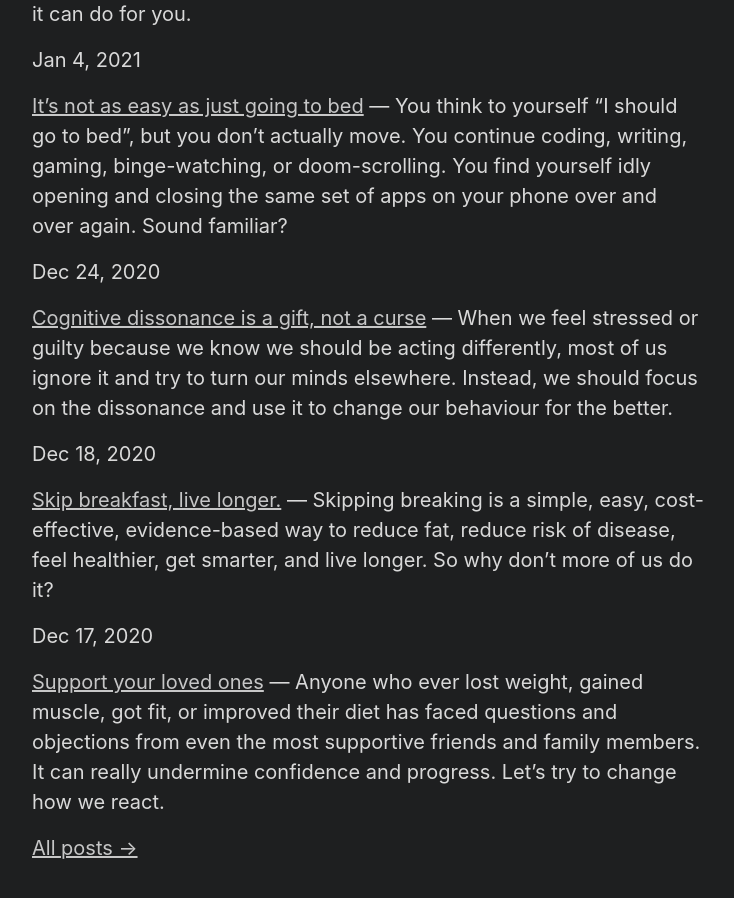
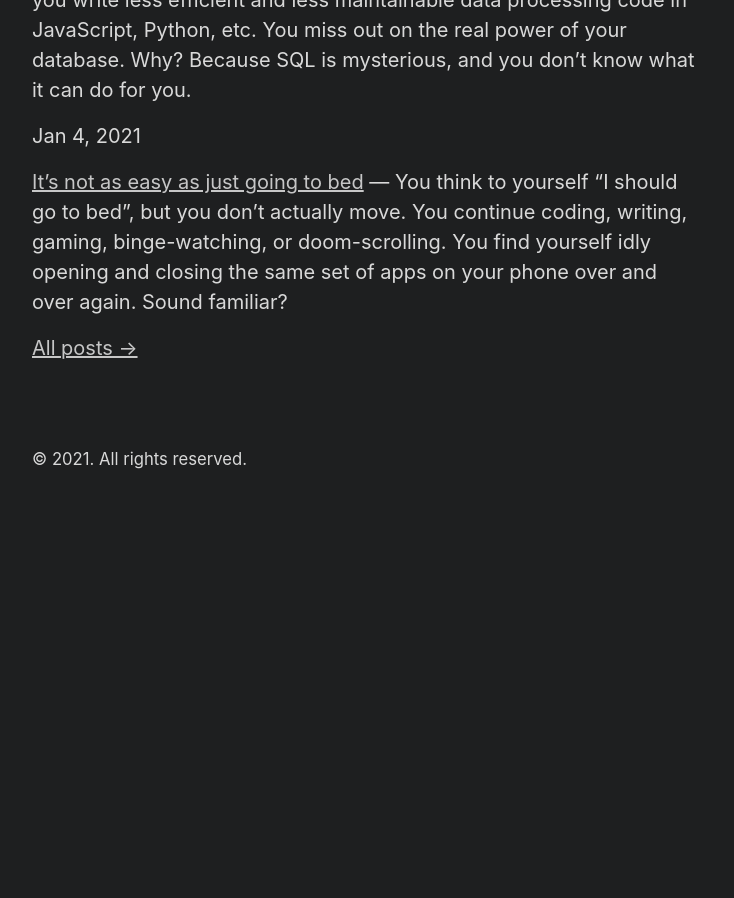
Before and after one commit to ad6190/ad6190.github.io, a Jekyll site: the page built from home.md, in a window 1280 px wide and 900 px high, scrolled down 1390 px. Shown: the whole window, without its empty margins (272-1006 px from the left). Built offline with Jekyll 4.4.1, drawn with Linux system fonts in a browser that asks for light colours; after the commit the page ends 1911 px from its top, so only the background shows below that; some of the changed text lies outside the part shown.

Commit message:
changed front page a bit

```diff
--- a/home.md
+++ b/home.md
@@ -37,22 +38,11 @@ I have a few key principles that help me lead a peaceful life:
 
 Mar 11, 2021
 
-[SQL is hard](https://barbersmith.com/posts/sql-is-hard/) — If you’re like most devs, you don’t write SQL. Instead you write less efficient and less maintainable data processing code in JavaScript, Python, etc. You miss out on the real power of your database. Why? Because SQL is mysterious, and you don't know what it can do for you.
+[SQL is hard]() — If you’re like most devs, you don’t write SQL. Instead you write less efficient and less maintainable data processing code in JavaScript, Python, etc. You miss out on the real power of your database. Why? Because SQL is mysterious, and you don't know what it can do for you.
 
 Jan 4, 2021
 
-[It's not as easy as just going to bed](https://barbersmith.com/posts/go-to-bed/) — You think to yourself “I should go to bed”, but you don’t actually move. You continue coding, writing, gaming, binge-watching, or doom-scrolling. You find yourself idly opening and closing the same set of apps on your phone over and over again. Sound familiar?
+[It's not as easy as just going to bed]() — You think to yourself “I should go to bed”, but you don’t actually move. You continue coding, writing, gaming, binge-watching, or doom-scrolling. You find yourself idly opening and closing the same set of apps on your phone over and over again. Sound familiar?
 
-Dec 24, 2020
 
-[Cognitive dissonance is a gift, not a curse](https://barbersmith.com/posts/cognitive-dissonance/) — When we feel stressed or guilty because we know we should be acting differently, most of us ignore it and try to turn our minds elsewhere. Instead, we should focus on the dissonance and use it to change our behaviour for the better.
-
-Dec 18, 2020
-
-[Skip breakfast, live longer.](https://barbersmith.com/posts/skip-breakfast-live-longer/) — Skipping breaking is a simple, easy, cost-effective, evidence-based way to reduce fat, reduce risk of disease, feel healthier, get smarter, and live longer. So why don't more of us do it?
-
-Dec 17, 2020
-
-[Support your loved ones](https://barbersmith.com/posts/support-your-loved-ones/) — Anyone who ever lost weight, gained muscle, got fit, or improved their diet has faced questions and objections from even the most supportive friends and family members. It can really undermine confidence and progress. Let's try to change how we react.
-
-[All posts →](https://barbersmith.com/posts)
+[All posts →]()
```
Also changed, not shown: other parts of home.md (+4 -3 lines), 12 other files.
